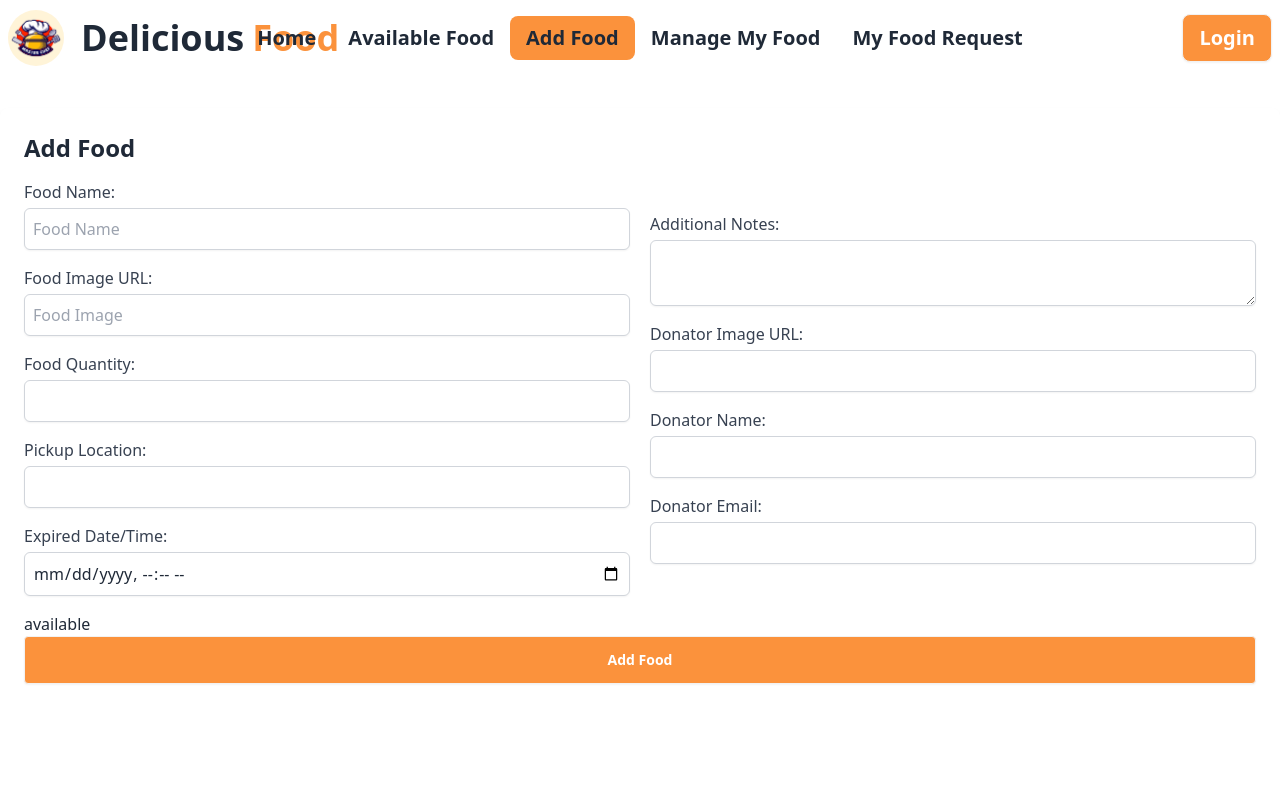
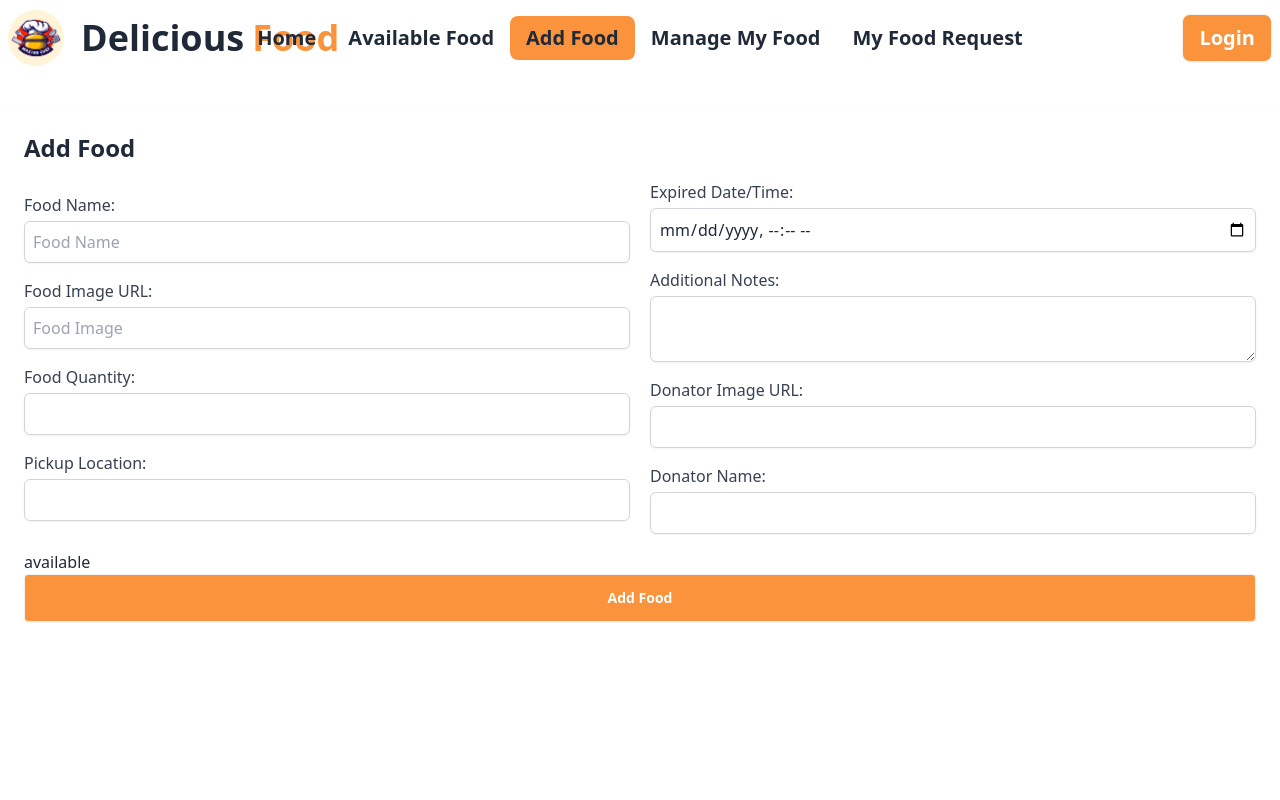
Before and after one commit to juwel-hub/assignment-11-client, a React (Vite) app: page /addFood in a window 1280 px wide. Shown: the top 800 px of the page. Built offline with nearby package versions, Linux system fonts and the light colour scheme; no server answers.

Commit message:
compleate add food and add data to available food

```diff
--- a/package.json
+++ b/package.json
@@ -20,6 +20,7 @@
     "react-router-dom": "^6.23.0",
     "react-tooltip": "^5.26.4",
     "sort-by": "^1.2.0",
+    "sweetalert2": "^11.11.0",
     "swiper": "^11.1.1"
   },
   "devDependencies": {
--- a/src/Components/AddFood/AddFood.jsx
+++ b/src/Components/AddFood/AddFood.jsx
@@ -1,6 +1,12 @@
 // import React, { useState } from "react";
 
+import { useMutation } from "@tanstack/react-query";
+import { useContext } from "react";
+import { AuthContext } from "../../Provider/AuthProvider/AuthProvider";
+import Swal from "sweetalert2";
+
 function AddFood() {
+  const { user } = useContext(AuthContext);
   // const [formData, setFormData] = useState({
   //   foodName: "",
   //   foodImage: "",
@@ -21,6 +27,16 @@ function AddFood() {
   //   });
   // };
 
+  // const foodMutation = useMutation((information) => {
+  //   return fetch("http://localhost:5000/foods", {
+  //     method: "POST",
+  //     headers: {
+  //       "content-type": "application/json",
+  //     },
+  //     body: JSON.stringify(information),
+  //   }).then((res) => res.json());
+  // });
+
   const handleSubmit = (e) => {
     e.preventDefault();
     const form = e.target;
@@ -32,8 +48,9 @@ function AddFood() {
     const additionalNotes = form.additionalNotes.value;
     const donatorImage = form.donatorImage.value;
     const donatorName = form.foodName.value;
-    const donatorEmail = form.donatorEmail.value;
-    const informations = {
+    const foodStatus = form.foodStatus.value;
+    const email = user.email;
+    const information = {
       foodName,
       foodImage,
       foodQuantity,
@@ -41,10 +58,31 @@ function AddFood() {
       expireDateTime,
       additionalNotes,
       donatorImage,
-      donatorEmail,
+      foodStatus,
+      email,
       donatorName,
     };
-    console.log(informations);
+    console.log(information);
+
+    fetch("http://localhost:5000/addFoods", {
+      method: "POST",
+      headers: {
+        "Content-Type": "application/json",
+      },
+      body: JSON.stringify(information),
+    })
+      .then((res) => res.json())
+      .then((data) => {
+        console.log(data);
+        if (data.insertedId) {
+          Swal.fire({
+            title: "success!",
+            text: "Data added successfully",
+            icon: "success",
+            confirmButtonText: "Cool",
+          });
+        }
+      });
   };
 
   return (
@@ -118,7 +156,8 @@ function AddFood() {
                 className="mt-1 p-2 block w-full border border-gray-300 rounded-md shadow-sm focus:outline-none focus:border-indigo-500"
               />
             </div>
-
+          </div>
+          <div className="w-[50%]">
             <div className="mb-4">
               <label
                 htmlFor="expireDateTime"
@@ -133,10 +172,7 @@ function AddFood() {
                 required
                 className="mt-1 p-2 block w-full border border-gray-300 rounded-md shadow-sm focus:outline-none focus:border-indigo-500"
               />
-            </div>
-          </div>
-          <div className="w-[50%]">
-            {" "}
+            </div>{" "}
             <div className="mb-4">
               <label
                 htmlFor="additionalNotes"
@@ -180,21 +216,6 @@ function AddFood() {
                 className="mt-1 p-2 block w-full border border-gray-300 rounded-md shadow-sm focus:outline-none focus:border-indigo-500"
               />
             </div>
-            <div className="mb-4">
-              <label
-                htmlFor="donatorEmail"
-                className="block font-medium text-gray-700"
-              >
-                Donator Email:
-              </label>
-              <input
-                type="email"
-                id="donatorEmail"
-                name="donatorEmail"
-                required
-                className="mt-1 p-2 block w-full border border-gray-300 rounded-md shadow-sm focus:outline-none focus:border-indigo-500"
-              />
-            </div>
           </div>
         </div>
 
--- a/src/Components/AvailableFood/AvailableFood.jsx
+++ b/src/Components/AvailableFood/AvailableFood.jsx
@@ -1,4 +1,20 @@
+import { useEffect, useState } from "react";
+
 const AvailableFood = () => {
+  const [availableFoods, setAvailableFoods] = useState();
+
+  useEffect(() => {
+    fetch("http://localhost:5000/addFoods")
+      .then((res) => res.json())
+      .then((data) => {
+        setAvailableFoods(data);
+      })
+      .catch((error) => {
+        console.error(error);
+      });
+  }, []);
+  console.log(availableFoods);
+
   return (
     <div>
       <h1>available Food</h1>
```
Also changed, not shown: 1 other file (tests, documents, lock files or other folders).
